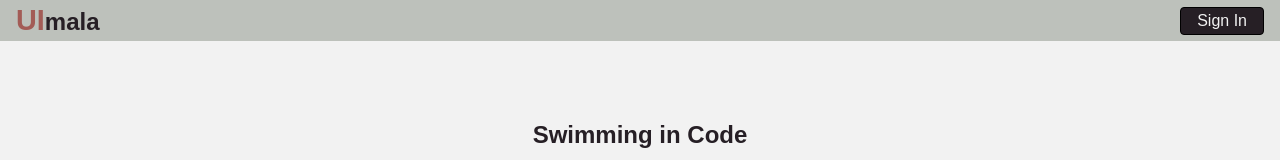
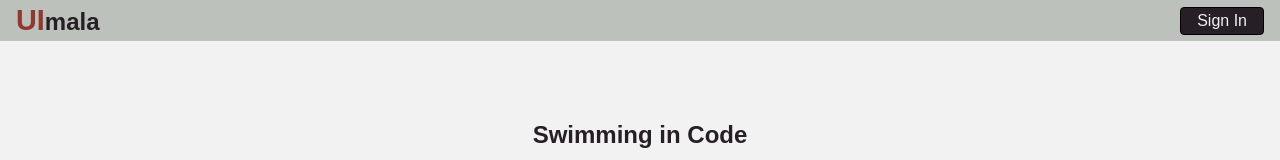
Before and after one commit to cschlay/UI-mala, a Next.js app: page / in a window 1280 px wide. Shown: the top 160 px of the page. Built offline with nearby package versions, Linux system fonts and the light colour scheme; a web font is replaced by a local one.

Commit message:
Add proper heads

```diff
--- a/components/Menu.js
+++ b/components/Menu.js
@@ -4,12 +4,12 @@ import styles from "./Menu.module.scss";
 
 const Menu = () => {
   return (
-    <div className={styles.Menu}>
+    <nav className={styles.Menu}>
       <Logo />
-      <nav>
+      <div>
         <Button href="/login">Sign In</Button>
-      </nav>
-    </div>
+      </div>
+    </nav>
   );
 };
 
--- a/components/Menu.module.scss
+++ b/components/Menu.module.scss
@@ -11,7 +11,7 @@
     padding: 0.25rem 1rem;
   }
 
-  nav {
+  div {
     display: flex;
     align-items: center;
     margin: 0 1rem;
--- a/pages/_document.js
+++ b/pages/_document.js
@@ -10,9 +10,7 @@ class CustomDocument extends Document {
   render() {
     return (
       <Html lang="en">
-        <Head>
-          <title>UImala - Code Swim</title>
-        </Head>
+        <Head />
         <body>
           <Main />
           <NextScript />
--- a/pages/index.js
+++ b/pages/index.js
@@ -1,16 +1,27 @@
+import Head from "next/head";
 import { urls } from "../app/urls";
 import { Button } from "../components/Button";
 import { Layout } from "../components/Layout";
 import styles from "./index.module.scss";
+
 /**
  * sadasds
  *
  * asdsad
  *
- * @returns 2
+ * @returns JSX.Element
  */
-function Home() {
+const HomePage = () => {
   return (
+    <>
+      <Head>
+        <title>UImala - Code Swim</title>
+        <meta
+          key="description"
+          name="description"
+          content="UImala is a programming project that has no purpose other than being technically good."
+        />
+      </Head>
       <Layout>
         <section className={styles.Hero}>
           <h1>Swimming in Code</h1>
@@ -19,7 +30,8 @@ function Home() {
           <Button href={urls.login}>Start Journey</Button>
         </section>
       </Layout>
+    </>
   );
-}
+};
 
-export default Home;
+export default HomePage;
--- a/styles/colors.scss
+++ b/styles/colors.scss
@@ -2,6 +2,6 @@
 
 $light-shades: #F2F2F2;
 $light-accent: #BDC1BB;
-$brand-color: #A35C56;
+$brand-color: #92382e;
 $dark-accent: #928786;
 $dark-shades: #261F25;
```
Lines whose indentation alone changed are shown as unchanged.
